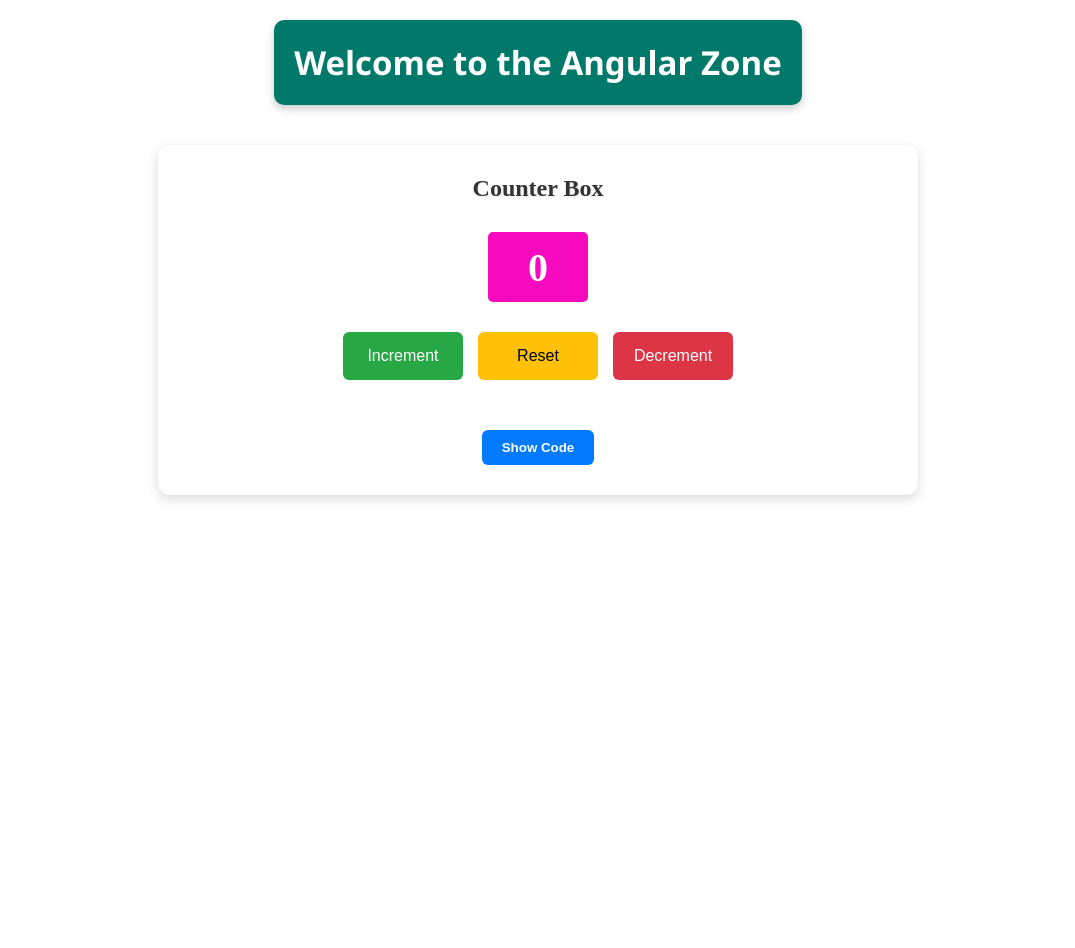
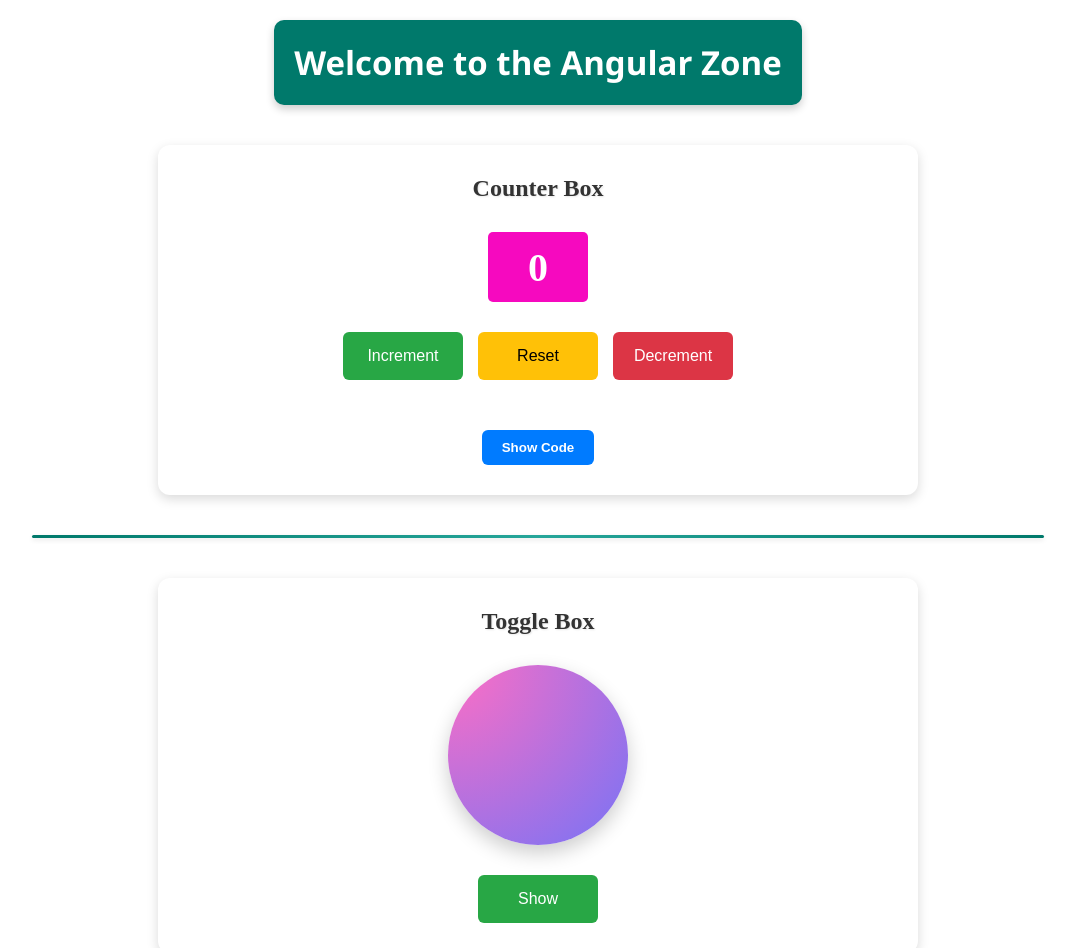
Before and after one commit to thewisdomgupta/angular_zone, an Angular app: page / in a window 1280 px wide. Shown: the top 948 px of the page, without its empty margins (102-1177 px from the left). Before the commit the page ends 800 px from the top, so only its background shows below. Built offline with nearby package versions, Linux system fonts and the light colour scheme.

Commit message:
toggle added

```diff
--- a/src/app/app.component.css
+++ b/src/app/app.component.css
@@ -10,3 +10,13 @@
     margin: 20px auto;
     width: fit-content;
   }
+
+  hr {
+    border: none;
+    height: 3px;
+    background: linear-gradient(to right, #00796b, #26a69a, #00796b);
+    border-radius: 5px;
+    margin: 40px auto;
+    width: 80%;
+    box-shadow: 0 2px 5px rgba(0, 0, 0, 0.1);
+  }
--- a/src/app/app.component.html
+++ b/src/app/app.component.html
@@ -1,2 +1,5 @@
 <h1 class="wlcm">Welcome to the Angular Zone</h1>
 <app-increment></app-increment>
+
+<hr>
+<app-toggle></app-toggle>
--- a/src/app/app.component.ts
+++ b/src/app/app.component.ts
@@ -1,9 +1,10 @@
 import { Component } from '@angular/core';
 import { IncrementComponent } from './increment/increment.component';
+import { ToggleComponent } from './toggle/toggle.component';
 
 @Component({
   selector: 'app-root',
-  imports: [IncrementComponent],
+  imports: [IncrementComponent, ToggleComponent],
   templateUrl: './app.component.html',
   styleUrl: './app.component.css'
 })
--- /dev/null
+++ b/src/app/toggle/toggle.component.css
@@ -0,0 +1,86 @@
+.counter_container {
+    background-color: #ffffff;
+    border-radius: 12px;
+    box-shadow: 0 4px 12px rgba(0, 0, 0, 0.15);
+    padding: 30px;
+    width: 700px;
+    margin: 40px auto;
+    display: flex;
+    flex-direction: column;
+    align-items: center;
+    gap: 30px;
+  }
+
+  .counter_box {
+    border-radius: 5px;
+    background-color: rgb(246, 9, 191);
+    width: 100px;
+    height: 70px;
+    display: flex;
+    align-items: center;
+    justify-content: center;
+    color: white;
+    font-size: 40px;
+    margin: 0;
+  }
+
+  .button_group {
+    display: flex;
+    gap: 15px;
+  }
+
+  .plus_btn, .minus_btn, .reset_btn {
+    width: 120px;
+    padding: 15px;
+    border: none;
+    border-radius: 6px;
+    color: white;
+    font-size: 16px;
+    cursor: pointer;
+    transition: background-color 0.3s;
+  }
+
+  .plus_btn {
+    background-color: #28a745;
+  }
+  .minus_btn {
+    background-color: #dc3545;
+  }
+  .reset_btn {
+    background-color: #ffc107;
+    color: black;
+  }
+
+  .plus_btn:hover {
+    background-color: #218838;
+  }
+  .minus_btn:hover {
+    background-color: #c82333;
+  }
+  .reset_btn:hover {
+    background-color: #e0a800;
+  }
+
+  .card_title {
+    font-size: 24px;
+    font-weight: bold;
+    margin: 0;
+    color: #333;
+    text-align: center;
+    text-shadow: 1px 1px 2px rgba(0, 0, 0, 0.1);
+  }
+
+  .circle_box {
+    width: 180px;
+    height: 180px;
+    background: radial-gradient(circle at top left, #ff6ec4, #7873f5);
+    border-radius: 50%;
+    box-shadow: 0 8px 20px rgba(0, 0, 0, 0.2);
+    display: flex;
+    align-items: center;
+    justify-content: center;
+    font-size: 24px;
+    font-weight: bold;
+    color: white;
+    transition: opacity 0.3s ease, transform 0.3s ease;
+  }
--- /dev/null
+++ b/src/app/toggle/toggle.component.html
@@ -0,0 +1,11 @@
+<div class="counter_container">
+    <h3 class="card_title">Toggle Box</h3>
+
+    @if(toogleBox){
+    <div class="circle_box"></div>
+    }
+
+    <div class="button_group">
+        <button class="plus_btn" (click)=" handleToggle()">Show</button>
+    </div>
+</div>
--- /dev/null
+++ b/src/app/toggle/toggle.component.ts
@@ -0,0 +1,15 @@
+import { Component } from '@angular/core';
+
+@Component({
+  selector: 'app-toggle',
+  imports: [],
+  templateUrl: './toggle.component.html',
+  styleUrl: './toggle.component.css'
+})
+export class ToggleComponent {
+  toogleBox: boolean = true;
+
+  handleToggle(){
+    this.toogleBox = !this.toogleBox;
+  }
+}
--- a/src/index.html
+++ b/src/index.html
@@ -2,7 +2,7 @@
 <html lang="en">
 <head>
   <meta charset="utf-8">
-  <title>MyApp</title>
+  <title>Angular Zone</title>
   <base href="/">
   <meta name="viewport" content="width=device-width, initial-scale=1">
   <link rel="icon" type="image/x-icon" href="favicon.ico">
```
Also changed, not shown: 1 other file (tests, documents, lock files or other folders).
